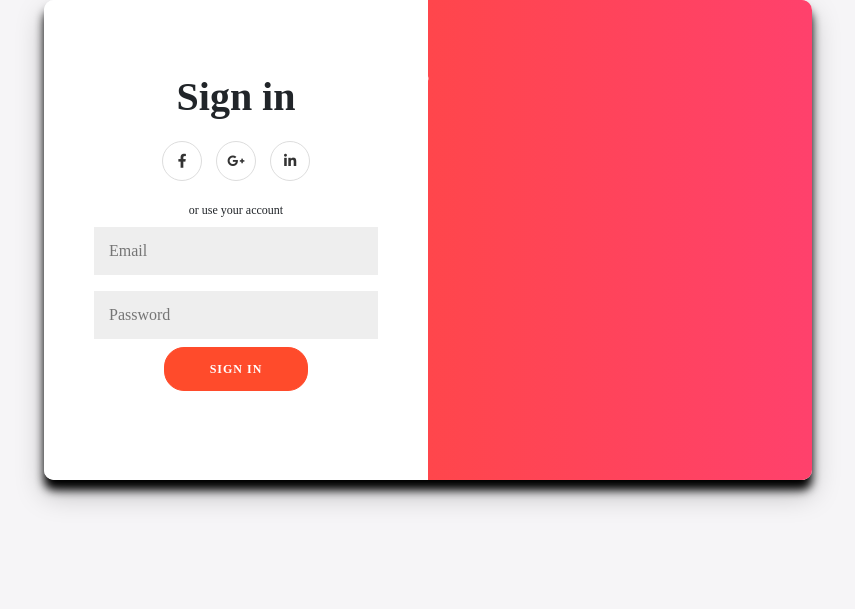
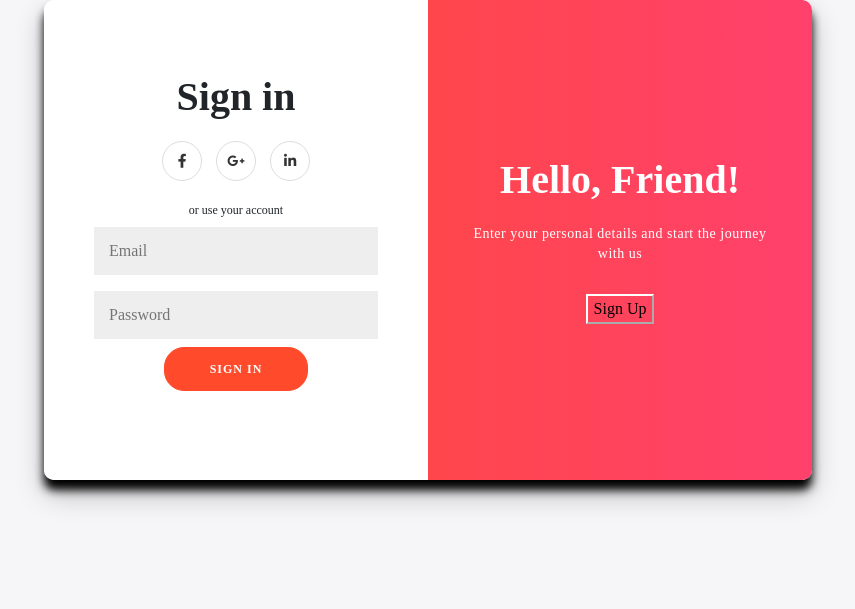
Before and after one commit to Tobiloba95/Timetable, a PHP site: page /login.php in a window 1280 px wide. Shown: the part 221-830 px from the top of the page, without its empty margins (212-1067 px from the left). Run offline with PHP 8.4, Linux system fonts and the light colour scheme.

Commit message:
changers in the style

```diff
--- a/style.css
+++ b/style.css
@@ -133,5 +133,24 @@
     left: -100%;
     height: 100%;
     width: 200%;
-    transform: translateX();
+    transform: translateX(0);
+    transition: transform 0.6s ease-in-out;
 }
+.overlay-panel {
+    position: absolute;
+    top: 0;
+    display: flex;
+    flex-direction: column;
+    justify-content: center;
+    align-items: center;
+    padding: 0 40px ;
+    height: 100%;
+    width: 50%;
+    text-align: center;
+    transform: translateX(0);
+    transition: transform 0.6s ease-in-out;
+}
+.overlay-right{
+    right: 0;
+    transform: translateX(0);
+}
```
